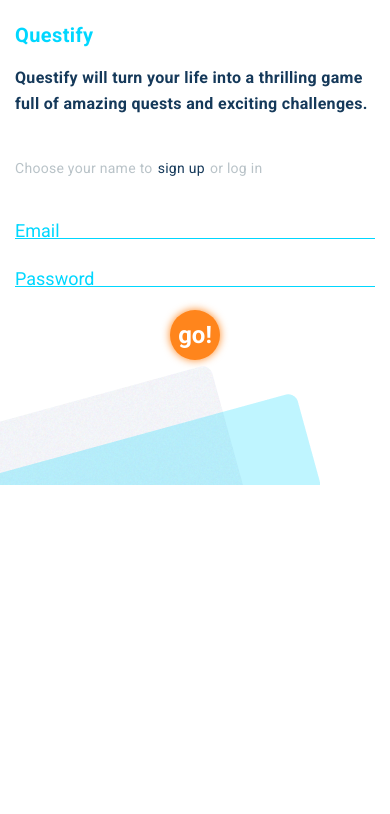
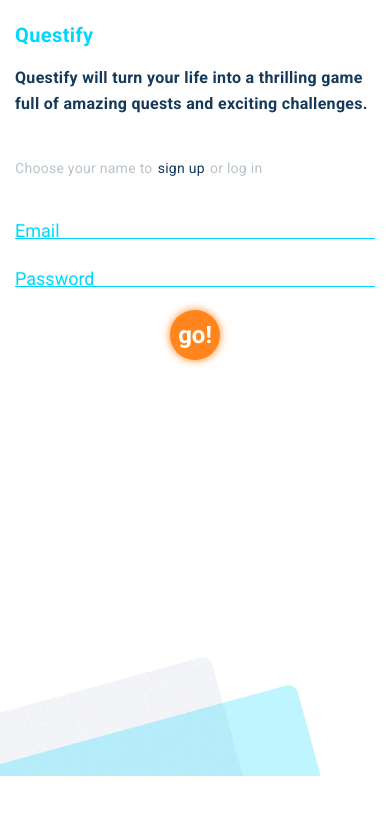
Before and after one commit to VolodymyrBuzinov/dashboard, a React (Create React App) app: page / in a window 390 px wide. Shown: the top 814 px of the page. Built offline with nearby package versions, Linux system fonts and the light colour scheme.

Commit message:
add mobile login fix

```diff
--- a/src/Pages/LoginPage/LoginPage.module.scss
+++ b/src/Pages/LoginPage/LoginPage.module.scss
@@ -8,6 +8,9 @@
 
 .login_section {
   position: relative;
+  @media screen and (max-width: 767px) {
+    height: 92vh;
+  }
 }
 
 .login_container {
@@ -15,7 +18,7 @@
   @media screen and (max-width: 420px) {
     padding-top: 25px;
     padding-bottom: 25px;
-    }
+  }
   @media screen and (min-width: 421px) {
     padding-top: 60px;
     padding-bottom: 60px;
@@ -62,7 +65,7 @@
     margin-top: 20px;
     font-size: 16px;
     line-height: 1.6;
-    }
+  }
   @media screen and (min-width: 420px) {
     margin-top: 60px;
     font-size: 18px;
@@ -104,7 +107,7 @@
     margin-top: 15px;
     font-size: 14px;
     line-height: 1.6;
-    }
+  }
   @media screen and (min-width: 421px) {
     margin-top: 30px;
     font-size: 14px;
@@ -147,7 +150,9 @@
 }
 
 .login_pictureBlock {
-  position: relative;
+  @media screen and (min-width: 768px) {
+    position: relative;
+  }
 }
 
 .login_bgMobile {
@@ -156,7 +161,7 @@
     display: none;
   }
   @media screen and (min-width: 321px) {
-    bottom: -100px;
+    bottom: 0;
     left: 0;
   }
   @media screen and (min-width: 768px) {
```
